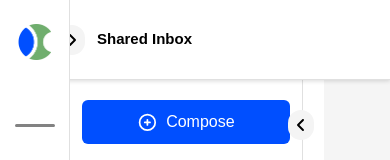
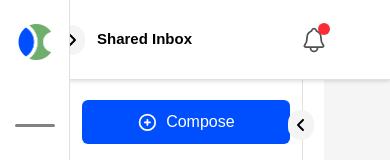
Before and after one commit to certifiedTboy/react-engn-test, a React (Vite) app: page /inbox in a window 390 px wide. Shown: the top 160 px of the page. Built offline with nearby package versions, Linux system fonts and the light colour scheme.

Commit message:
fix notification icon

```diff
--- a/src/components/inbox/ToggleInboxMenu.tsx
+++ b/src/components/inbox/ToggleInboxMenu.tsx
@@ -10,9 +10,9 @@ const ToggleInboxMenu = () => {
     useContext(MessageOptionContext);
   return (
     <div
-      className={`${styles.toggle_btn} relative`}
+      className={`${styles.toggle_btn} relative z-50`}
       onClick={toggleMessageOption}
-      style={{ marginLeft: `${optionIsOpen ? "-25px" : "-20px"}` }}
+      style={{ marginLeft: `${optionIsOpen ? "-25px" : "-12px"}` }}
     >
       <AppIcon value={{ color: "#000", size: "1em" }}>
         {optionIsOpen ? <FaAngleLeft /> : <FaAngleRight />}
--- a/src/components/layout/Header.tsx
+++ b/src/components/layout/Header.tsx
@@ -21,19 +21,22 @@ const Header = () => {
           Shared Inbox
         </h1>
       </div>
-      <div className="hidden sm:flex items-center space-x-4 gap-14 ">
+      <div className="flex items-center space-x-4 gap-14 ">
         <button
           type="button"
-          className="relative inline-flex items-center p-3 text-sm font-medium text-center text-white  cursor-pointer"
+          className="inline-flex items-center p-3 text-sm font-medium text-center text-white  cursor-pointer"
         >
           <AppIcon value={{ color: "#515050", size: "2em" }}>
             <IoNotificationsOutline />
           </AppIcon>
           <span className="sr-only">Notifications</span>
-          <div className="absolute inline-flex items-center justify-center w-3 h-3 text-xs font-bold text-white bg-red-500  rounded-full -top-[0.15rem] -end-[0.10rem]"></div>
+          <div
+            className="relative inline-flex items-center justify-center w-3 h-3 text-xs font-bold text-white bg-red-500  rounded-full"
+            style={{ marginTop: "-22px", marginLeft: "-10px" }}
+          ></div>
         </button>
 
-        <div>
+        <div className="hidden sm:block">
           <h1 className="font-bold">Abubakar Ismail</h1>
           <p className="text-[12px] text-[#515050]">Administrator</p>
         </div>
```
